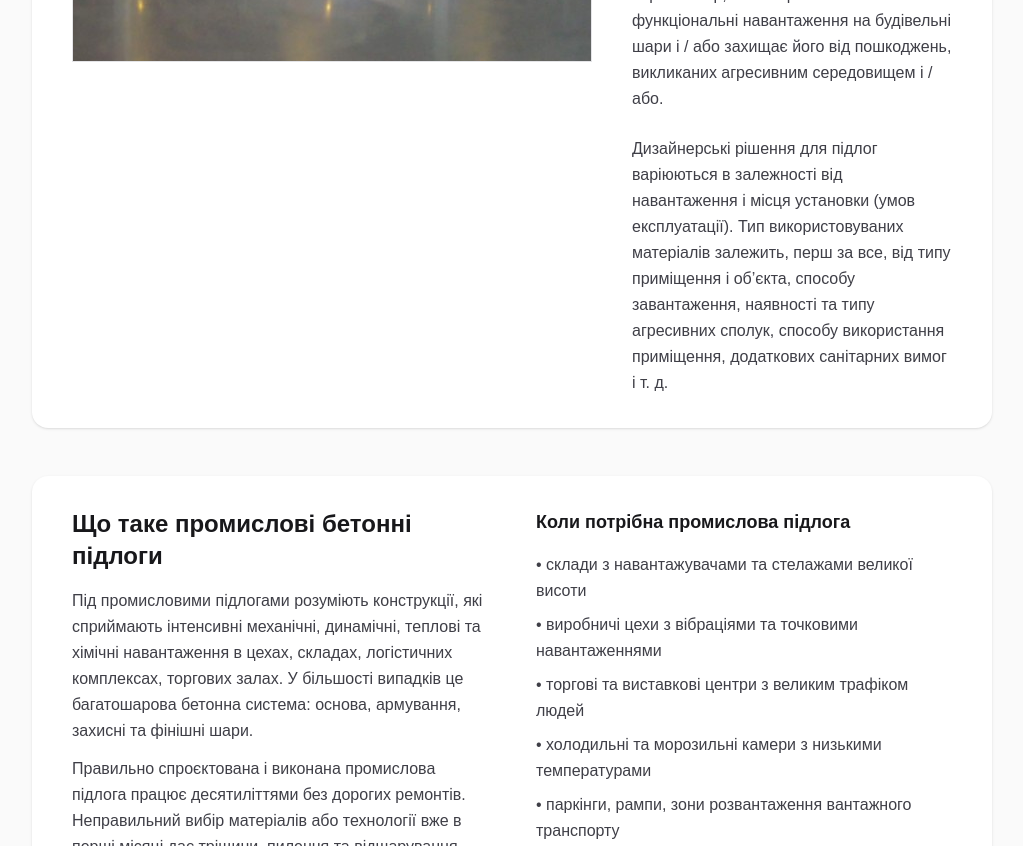
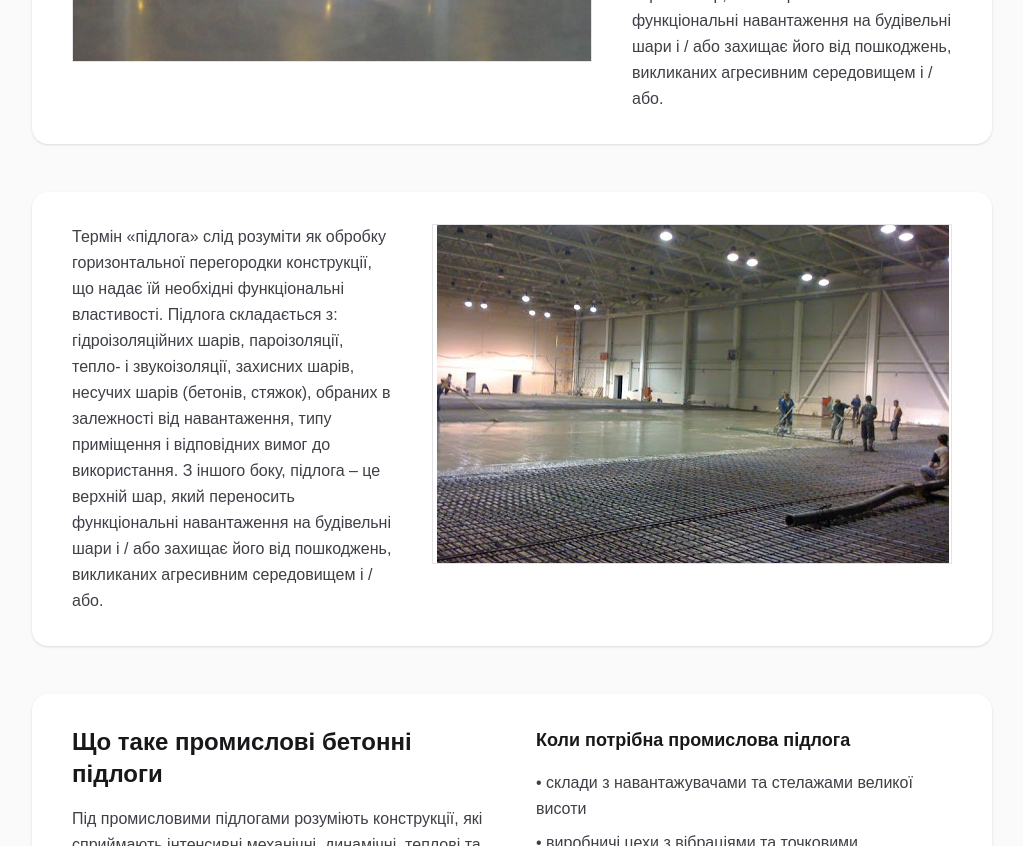
Before and after one commit to Romaleso261981/top_home_shop, a Next.js app: page / in a window 1280 px wide. Shown: the part 760-1606 px from the top of the page, without its empty margins (128-1151 px from the left). Built offline with nearby package versions, Linux system fonts and the light colour scheme.

Commit message:
Enhance IndustrialFloorsIntroSection by adding imageSrc and imageAlt props for dynamic image handling, and update Home page to utilize these new properties for improved content presentation.

```diff
--- a/src/app/page.tsx
+++ b/src/app/page.tsx
@@ -12,11 +12,23 @@ export default function Home() {
       <HeroSection />
       <main className="mx-auto max-w-5xl px-4 pb-10 pt-8 sm:px-6 lg:px-8 lg:pb-16">
         <IndustrialFloorsIntroSection
+          imageSrc="/promyshlennye-poly.jpg"
+          imageAlt="Промислові бетонні підлоги"
           imagePosition="70% 50%"
           imageSide="left"
           paragraphs={[
             "Термін «підлога» слід розуміти як обробку горизонтальної перегородки конструкції, що надає їй необхідні функціональні властивості. Підлога складається з: гідроізоляційних шарів, пароізоляції, тепло- і звукоізоляції, захисних шарів, несучих шарів (бетонів, стяжок), обраних в залежності від навантаження, типу приміщення і відповідних вимог до використання. З іншого боку, підлога – це верхній шар, який переносить функціональні навантаження на будівельні шари і / або захищає його від пошкоджень, викликаних агресивним середовищем і / або.",
-            "Дизайнерські рішення для підлог варіюються в залежності від навантаження і місця установки (умов експлуатації). Тип використовуваних матеріалів залежить, перш за все, від типу приміщення і об’єкта, способу завантаження, наявності та типу агресивних сполук, способу використання приміщення, додаткових санітарних вимог і т. д.",
+
+          ]}
+        />
+        <IndustrialFloorsIntroSection
+          imageSrc="/poly.jpg"
+          imageAlt="Бетонна підлога"
+          imagePosition="70% 50%"
+          imageSide="right"
+          paragraphs={[
+            "Термін «підлога» слід розуміти як обробку горизонтальної перегородки конструкції, що надає їй необхідні функціональні властивості. Підлога складається з: гідроізоляційних шарів, пароізоляції, тепло- і звукоізоляції, захисних шарів, несучих шарів (бетонів, стяжок), обраних в залежності від навантаження, типу приміщення і відповідних вимог до використання. З іншого боку, підлога – це верхній шар, який переносить функціональні навантаження на будівельні шари і / або захищає його від пошкоджень, викликаних агресивним середовищем і / або.",
+
           ]}
         />
         <AboutSection />
--- a/src/components/IndustrialFloorsIntroSection.tsx
+++ b/src/components/IndustrialFloorsIntroSection.tsx
@@ -1,6 +1,16 @@
 import Image from "next/image";
 
 type IndustrialFloorsIntroSectionProps = {
+  /**
+   * Шлях до картинки (зазвичай з `public/`, напр. "/poly.jpg")
+   */
+  imageSrc: string;
+
+  /**
+   * Alt текст для зображення
+   */
+  imageAlt?: string;
+
   /**
    * CSS object-position (приклади: "center", "top", "left", "50% 30%")
    * Працює разом з object-none (картинка не масштабується).
@@ -19,6 +29,8 @@ type IndustrialFloorsIntroSectionProps = {
 };
 
 export function IndustrialFloorsIntroSection({
+  imageSrc,
+  imageAlt = "Зображення",
   imagePosition = "center",
   imageSide = "left",
   paragraphs,
@@ -35,8 +47,8 @@ export function IndustrialFloorsIntroSection({
         <div className={["overflow-x-auto", imageSide === "right" ? "lg:order-2" : ""].join(" ")}>
           <div className="w-[520px]">
             <Image
-              src="/promyshlennye-poly.jpg"
-              alt="Промислові бетонні підлоги"
+              src={imageSrc}
+              alt={imageAlt}
               width={520}
               height={340}
               className="block h-[340px] w-[520px] border border-zinc-200 object-none"
```
Also changed, not shown: public/poly.jpg (added).
